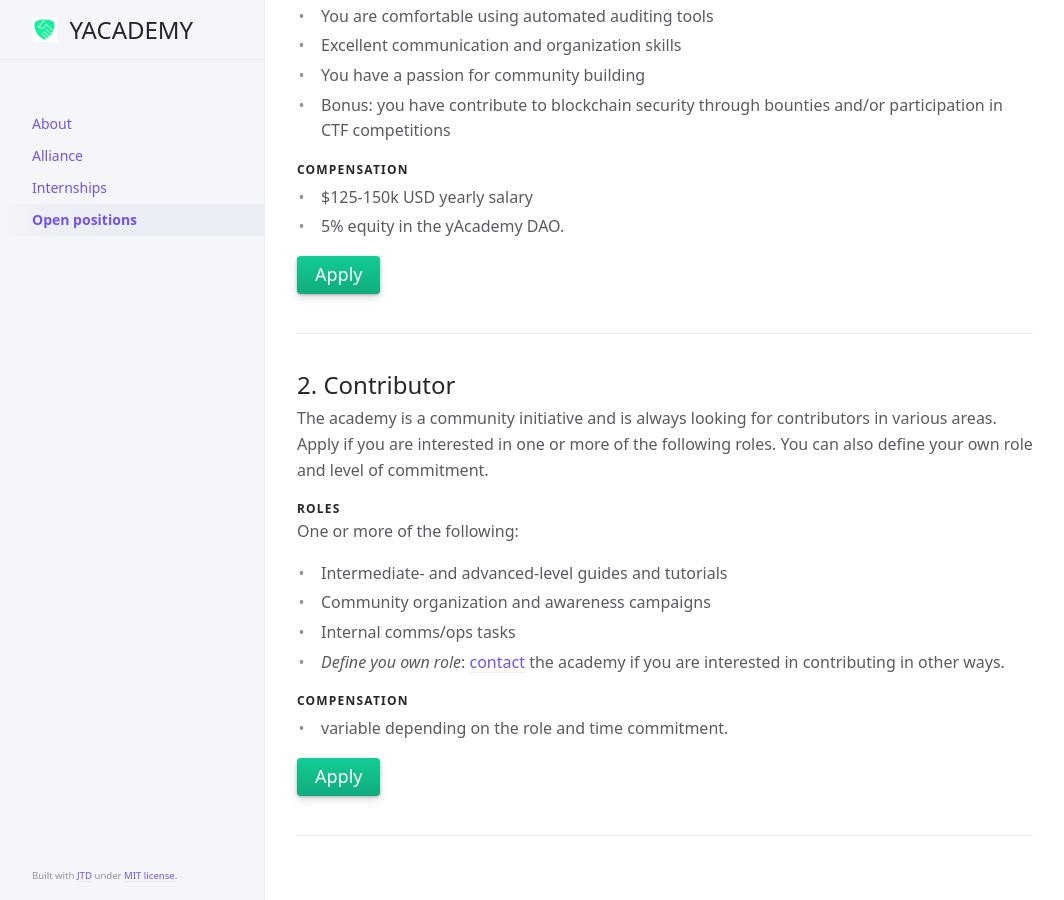
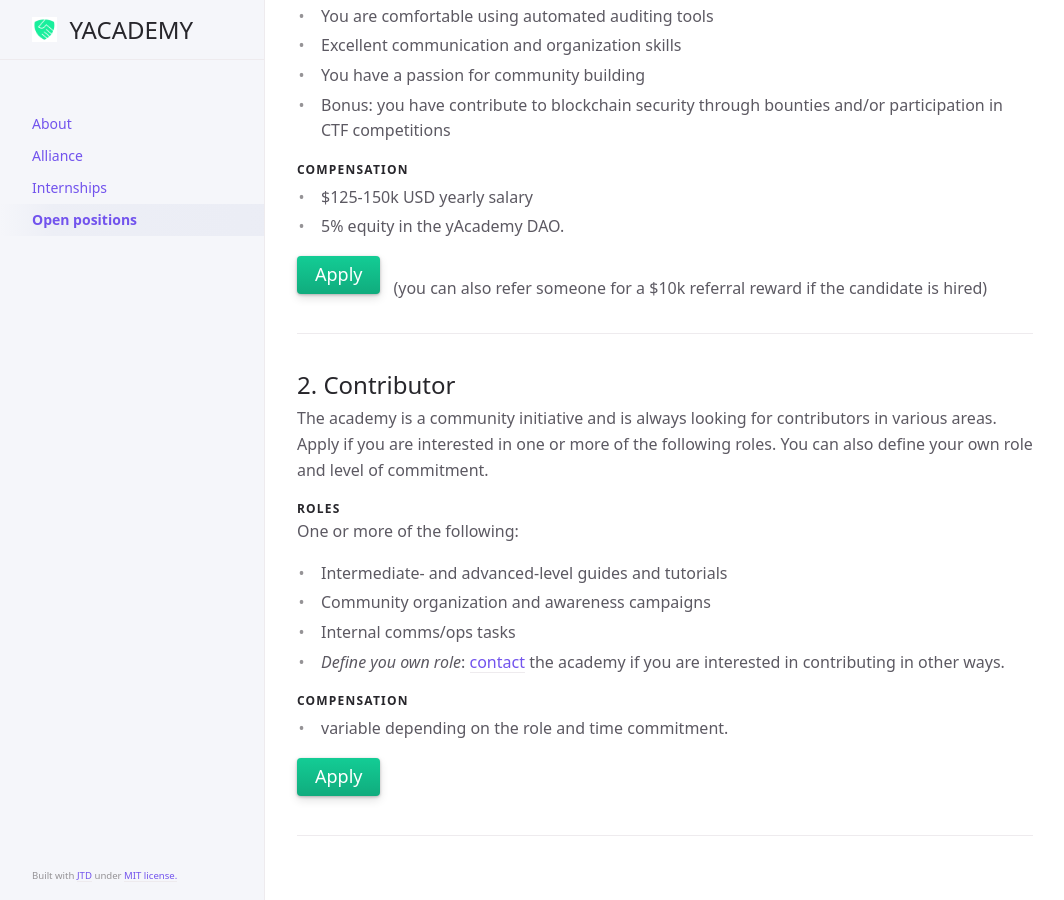
Before and after one commit to yacademy/yacademy.github.io, a Jekyll site: the page built from jobs.md, in a window 1280 px wide and 900 px high, scrolled down 563 px. Shown: the whole window, without its empty margins (107-1171 px from the left). Built offline with Jekyll 4.4.1, drawn with Linux system fonts in a browser that asks for light colours.

Commit message:
chore: referral reward

```diff
--- a/jobs.md
+++ b/jobs.md
@@ -29,7 +29,7 @@
 - $125-150k USD yearly salary
 - 5% equity in the yAcademy DAO.
 
-<span class="fs-5"> [Apply](mailto:yacademy@pm.me?subject=Founding auditor position at yAcademy){: .btn .btn-green } </span> &nbsp;
+<span class="fs-5"> [Apply](mailto:yacademy@pm.me?subject=Founding auditor position at yAcademy){: .btn .btn-green } </span> &nbsp; (you can also refer someone for a $10k referral reward if the candidate is hired)
 
 ----
 
```
